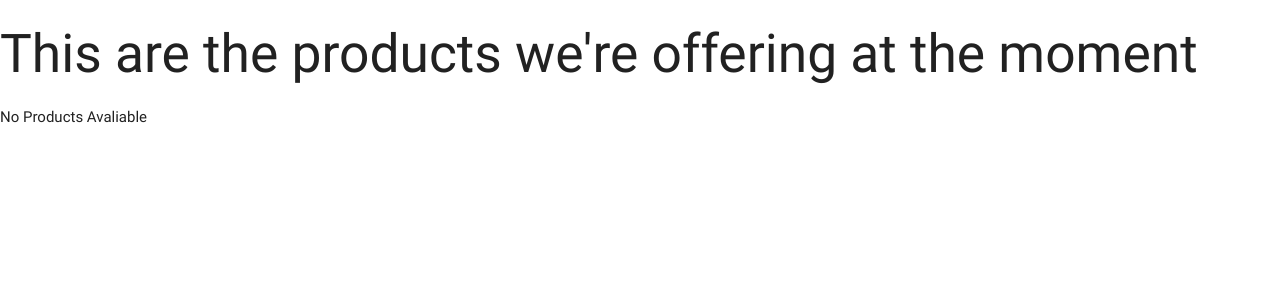
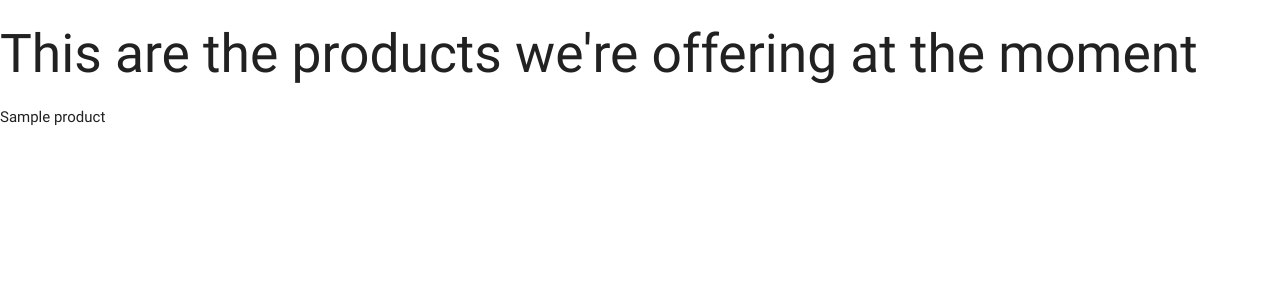
Before and after one commit to elpatiostudio/django_hello, a Django app: page /products in a window 1280 px wide. Shown: the part 297-597 px from the top of the page. Run offline with Django 3.2, Linux system fonts and the light colour scheme; tables that the repository leaves empty hold one stand-in row (values such as "Sample post").

Commit message:
Agrego pestaña products

```diff
--- a/django.prj/dlp/settings.py
+++ b/django.prj/dlp/settings.py
@@ -38,6 +38,7 @@ INSTALLED_APPS = [
     'django.contrib.messages',
     'django.contrib.staticfiles',
     'main',
+    'products',
 ]
 
 MIDDLEWARE = [
--- a/django.prj/dlp/templates/products.html
+++ b/django.prj/dlp/templates/products.html
@@ -3,10 +3,17 @@
 {% block html_title %}{{ block.super }} - Products{% endblock html_title %}
 
 {% block content %}
-	<h2>This are the products we're offering at the moment</h2>
+
+		{% if products_list  %}
+		<h2>This are the products we're offering at the moment</h2>
 		<ul>
-		{% for product in products_list %}
-			<li>{{ product }}</li>
-		{% endfor %}
-	</ul>
+			{% for product in products_list %}
+			<li>{{ product.name }}</li>
+			{% endfor %}
+			</ul>
+		{% else %}
+		<h2>No Products Avaliable</h2>
+		{% endif %}
+
+
 {% endblock content %}
--- a/django.prj/dlp/views.py
+++ b/django.prj/dlp/views.py
@@ -1,6 +1,7 @@
 from django.shortcuts import render
 from main.models import Member
 from data.news import NEWS
+from products.models import Product
 
 
 def home(request):
@@ -22,10 +23,9 @@ def contact(request):
 
 def products(request):
     name = request.GET.get('name', 'User')
-    product = request.GET.get('product', 'No Products Avaliable').split(',')
     context = {
         'name': name,
-        'products_list': product,
+        'products_list': Product.objects.all(),
     }
 
     return render(request, 'products.html', context)
--- /dev/null
+++ b/django.prj/products/models.py
@@ -0,0 +1,8 @@
+# -*- coding: utf-8 -*-
+from __future__ import unicode_literals
+
+from django.db import models
+
+
+class Product(models.Model):
+    name = models.TextField()
--- /dev/null
+++ b/django.prj/products/tests.py
@@ -0,0 +1,6 @@
+# -*- coding: utf-8 -*-
+from __future__ import unicode_literals
+
+from django.test import TestCase
+
+# Create your tests here.
--- /dev/null
+++ b/django.prj/products/views.py
@@ -0,0 +1,6 @@
+# -*- coding: utf-8 -*-
+from __future__ import unicode_literals
+
+from django.shortcuts import render
+
+# Create your views here.
```
Also changed, not shown: django.prj/products/admin.py (added, +8 -0 lines), django.prj/products/apps.py (added, +8 -0 lines), django.prj/products/__init__.py (added), django.prj/products/migrations/0001_initial.py (added), django.prj/products/migrations/__init__.py (added).
